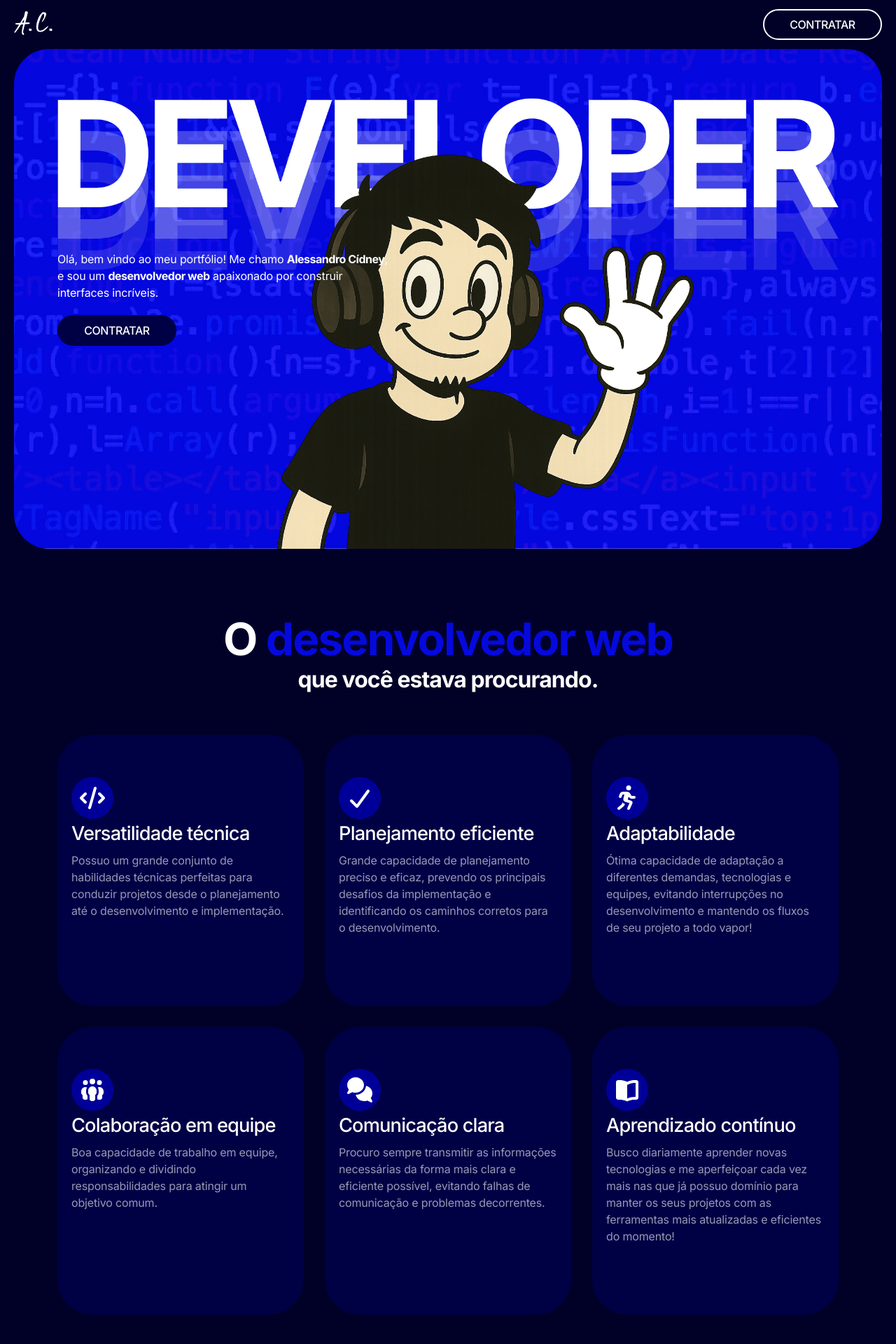
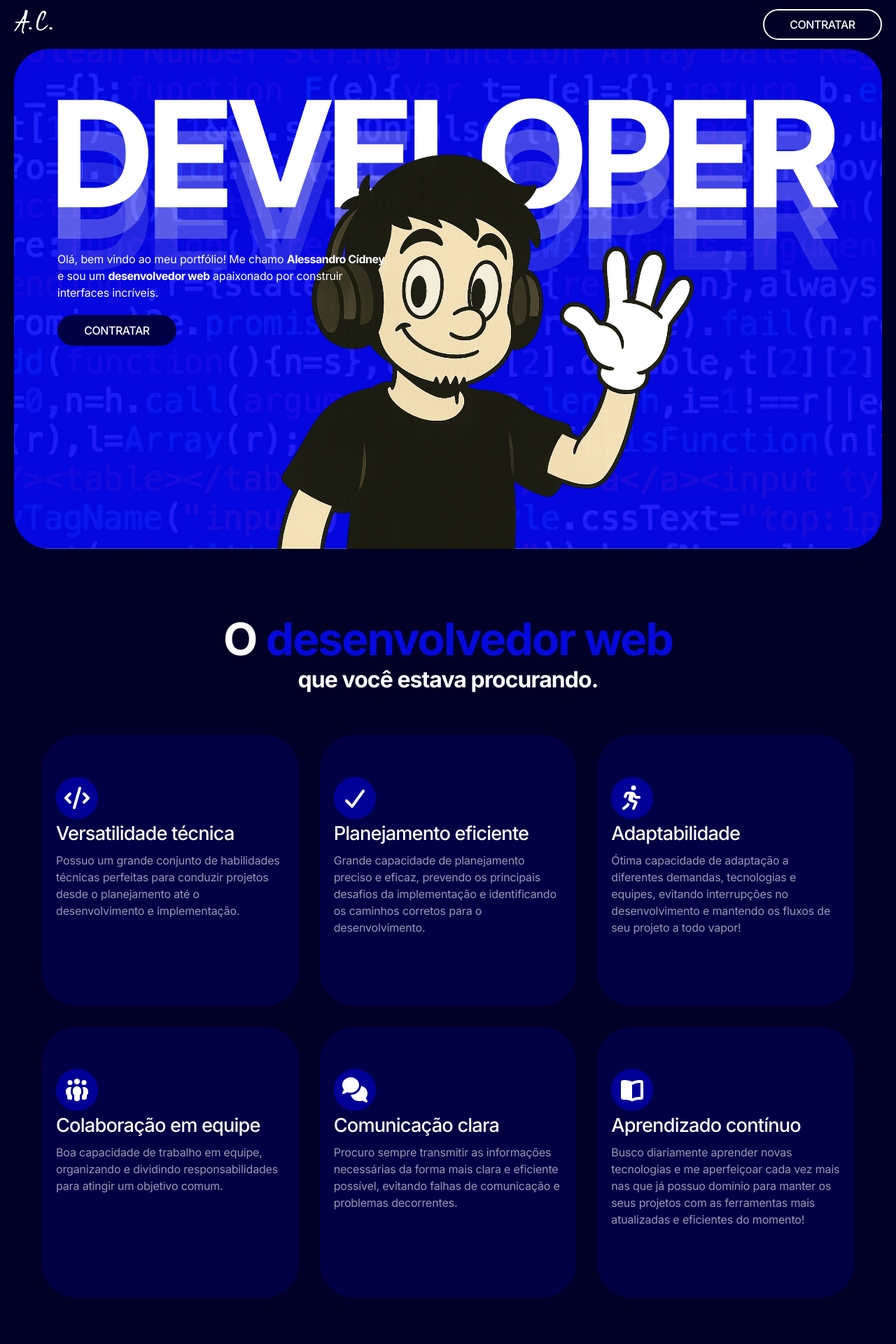
Before and after one commit to alessandroCidney/MyPortfolioPage, a Next.js app: page / in a window 1280 px wide. Shown: the top 1920 px of the page at 70% size. Built offline with nearby package versions, Linux system fonts and the light colour scheme; no server answers.

Commit message:
feat: Responsiveness adjustments

```diff
--- a/app/components/pages/core/DefaultHeader/index.tsx
+++ b/app/components/pages/core/DefaultHeader/index.tsx
@@ -37,15 +37,17 @@ export function DefaultHeader() {
         userScrolledDown ? styles.userScrolledDown : ''
       ].join(' ')}
     >
+      <h1>
         <Link href='#'>
           <Image
             src='/images/texts/ac.png'
-          alt='Meu nome'
+            alt='Portfólio - Alessandro Cídney'
             width={55}
             height={34}
             onClick={scrollToTop}
           />
         </Link>
+      </h1>
 
       <nav className={styles.defaultNav}>
         <ul>
--- a/app/components/pages/sections/GeneralSkillsSection/components/SkillList/styles.module.scss
+++ b/app/components/pages/sections/GeneralSkillsSection/components/SkillList/styles.module.scss
@@ -1,7 +1,9 @@
 .skillList {
   display: grid;
 
-  width: 90%;
+  padding: 0 20px;
+
+  width: auto;
   max-width: 1200px;
 
   margin: auto;
--- a/app/components/pages/sections/HeroSection/styles.module.scss
+++ b/app/components/pages/sections/HeroSection/styles.module.scss
@@ -71,7 +71,7 @@
 
 @media(max-width: 960px) {
   .heroSection {
-    height: 98dvh;
+    height: 98vh;
 
     .contentContainer {
       padding-top: 20vh;
--- a/app/layout.tsx
+++ b/app/layout.tsx
@@ -24,6 +24,7 @@ export default function RootLayout({
     <html lang="pt-BR">
       <body
         className={`${inter.className} antialiased`}
+        suppressHydrationWarning
       >
         {children}
       </body>
```
Lines whose indentation alone changed are shown as unchanged.
